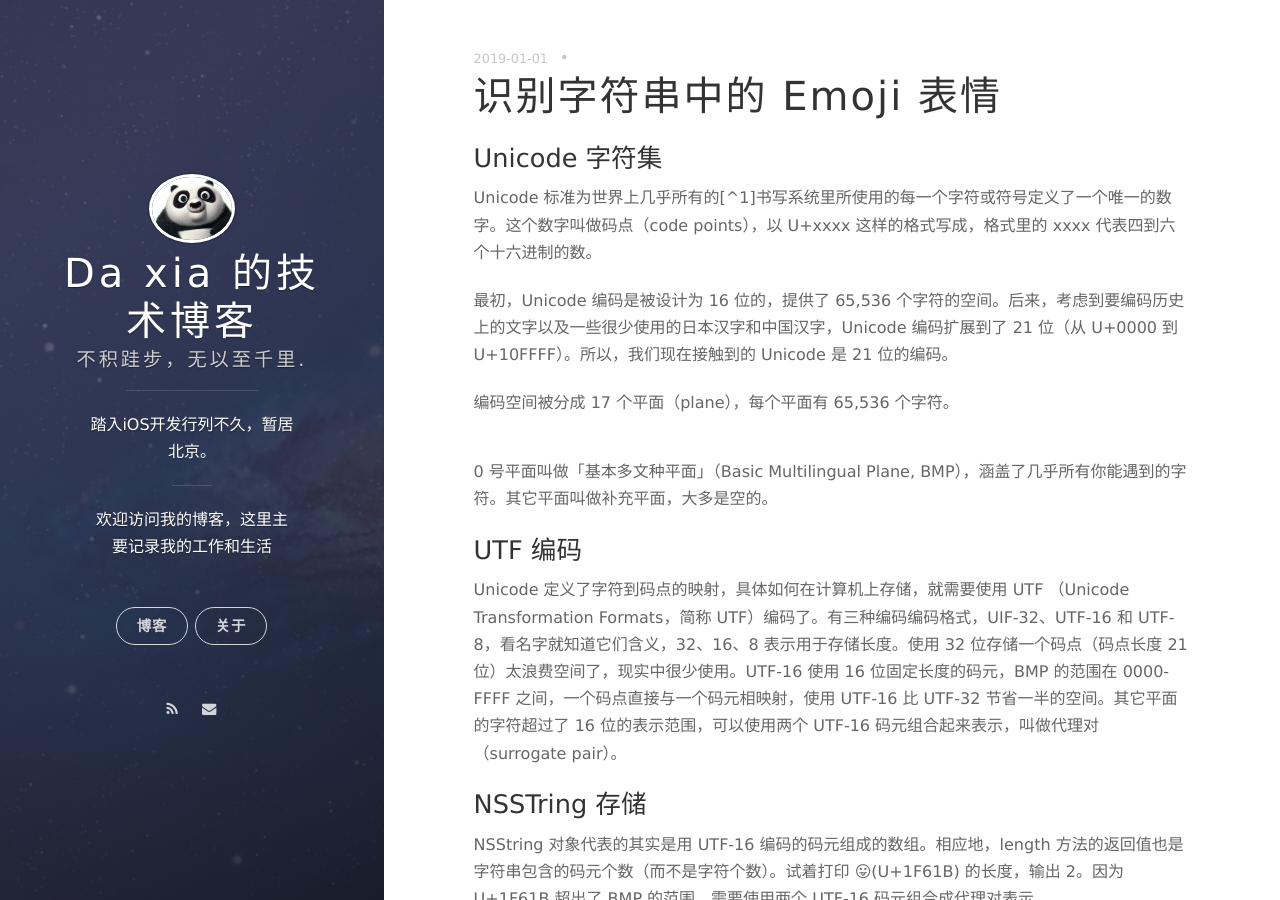
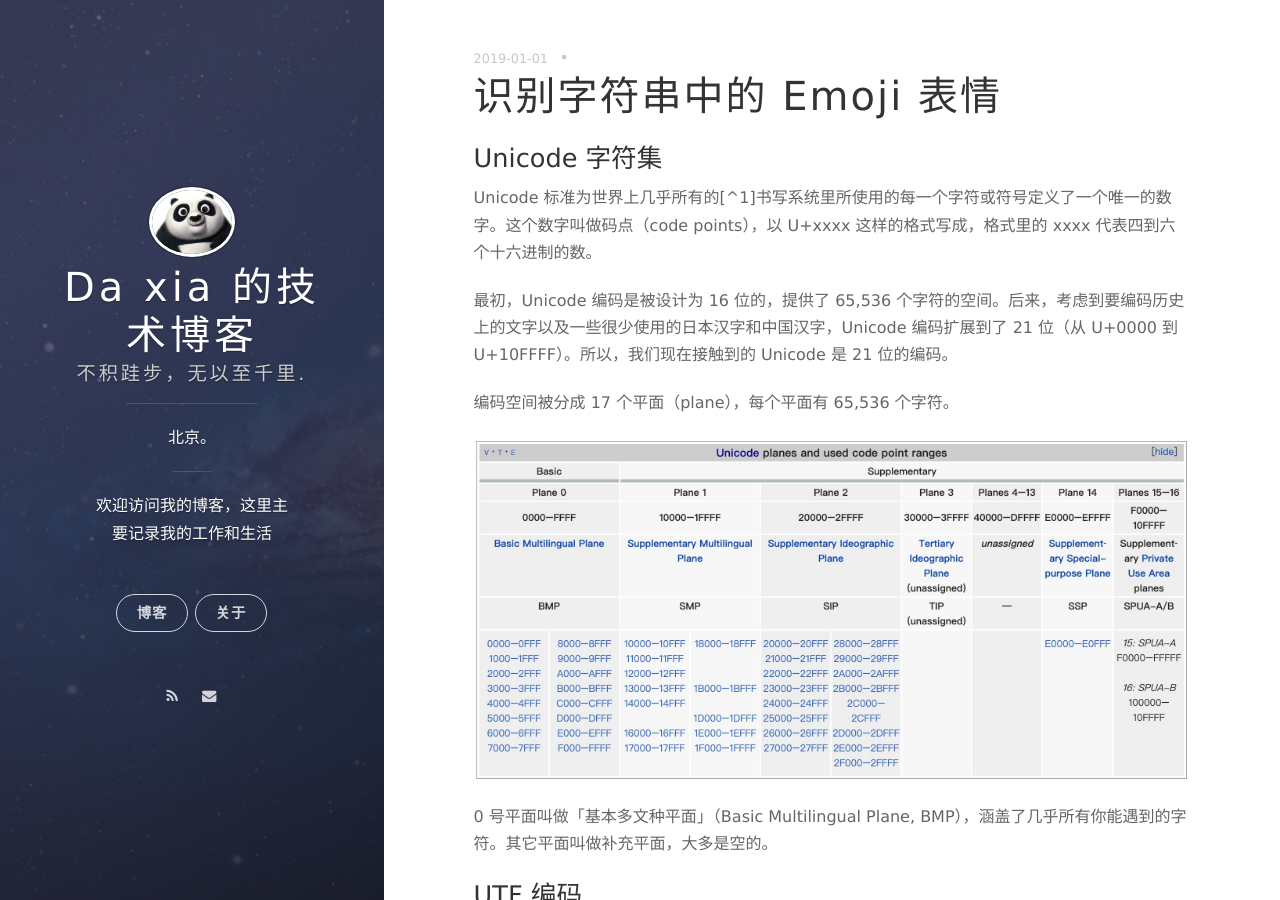
Before and after one commit to daxiazhou/MyBlogSourceCode, a Jekyll site: the page built from _posts/2019-01-01-识别字符串中的 emoji 表情.markdown, in a window 1280 px wide and 900 px high. Built offline with Jekyll 4.4.1, drawn with Linux system fonts in a browser that asks for light colours; nearby versions of some CDN libraries; Markdown is read by kramdown in place of the engine named in the settings; comment, search, counter and statistics services are not loaded.

Commit message:
update at Mon Dec 31 00:23:21 CST 2018

```diff
--- a/_config.yml
+++ b/_config.yml
@@ -2,7 +2,7 @@
 title: Da xia 的技术博客
 subtitle: 不积跬步，无以至千里.
 welcome_message: 欢迎访问我的博客，这里主要记录我的工作和生活
-description: 踏入iOS开发行列不久，暂居北京。
+description: 北京。
 creator: <a href="http://zdaxia.com">@zdaxia</a>
 
 url: "http://zdaxia.com"
--- a/_posts/2019-01-01-识别字符串中的 emoji 表情.markdown
+++ b/_posts/2019-01-01-识别字符串中的 emoji 表情.markdown
@@ -12,7 +12,7 @@ Unicode 标准为世界上几乎所有的[^1]书写系统里所使用的每一
 
 编码空间被分成 17 个平面（plane），每个平面有 65,536 个字符。
 
-![](../images/UnicodePlanes.jpg)
+![](../../../images/UnicodePlanes.jpg)
 
 0 号平面叫做「基本多文种平面」（Basic Multilingual Plane, BMP），涵盖了几乎所有你能遇到的字符。其它平面叫做补充平面，大多是空的。
 
```
